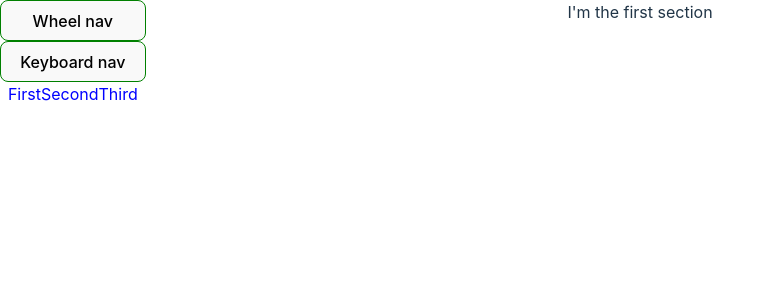
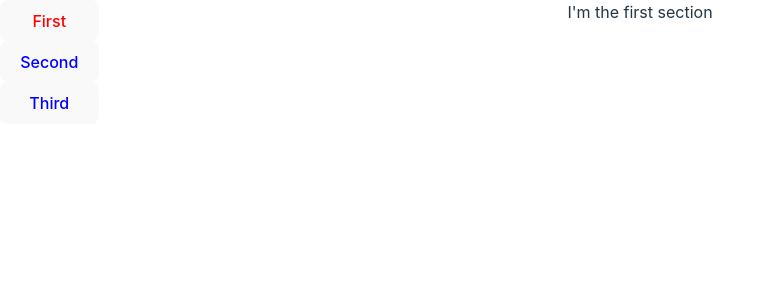
Before and after one commit to alex-fitzgerald/parchment, a React (Vite) app: page / in a window 1280 px wide. Shown: the top 300 px of the page, without its empty margins (0-775 px from the left). Built offline with nearby package versions, Linux system fonts and the light colour scheme.

Commit message:
fix: amend provider placement

```diff
--- a/src/components/parchment-button.tsx
+++ b/src/components/parchment-button.tsx
@@ -18,8 +18,6 @@ export default function Button({ children, to }: LinkProps) {
     const { currentParchmentSectionKey, parchmentSections } = useParchmentContext();
     const scrollToParchmentSection = useScrollToParchmentSection();
     const childIsFunction = typeof children === 'function';
-
-    console.log(currentParchmentSectionKey, parchmentSections, to);
 
     if (!to || !parchmentSections || !parchmentSections[to]) {
         return childIsFunction ? children() : children;
--- a/src/components/parchment-nav.tsx
+++ /dev/null
@@ -1,12 +0,0 @@
-import { type ReactNode } from 'react';
-import ParchmentProvider from '../state/parchment-provider.tsx';
-
-export default function ParchmentNav({ children }: Readonly<{ children: ReactNode }>) {
-    return (
-        <ParchmentProvider>
-            <nav>
-                {children}
-            </nav>
-        </ParchmentProvider>
-    );
-}
--- a/src/components/parchment.tsx
+++ b/src/components/parchment.tsx
@@ -1,5 +1,4 @@
 import { type ReactNode } from 'react';
-import ParchmentProvider from '../state/parchment-provider.tsx';
 
 interface ParchmentProps {
     children: ReactNode;
@@ -8,7 +7,6 @@ interface ParchmentProps {
 
 export default function Parchment({ children }: Readonly<ParchmentProps>) {
     return (
-        <ParchmentProvider>
         <div style={{ height: '100%', maxHeight: '100dvh', overflowY: 'auto', scrollSnapType: 'y mandatory' }}>
             <div
                 style={{
@@ -21,6 +19,5 @@ export default function Parchment({ children }: Readonly<ParchmentProps>) {
                 {children}
             </div>
         </div>
-        </ParchmentProvider>
     );
 }
--- a/src/demo-app.tsx
+++ b/src/demo-app.tsx
@@ -2,11 +2,10 @@ import './demo-app.css';
 import Parchment from './components/parchment.tsx';
 import {
     type ReactNode,
-    useState,
 } from 'react';
 import ParchmentSection from './components/parchment-section.tsx';
 import ParchmentButton from './components/parchment-button.tsx';
-import ParchmentNav from './components/parchment-nav.tsx';
+import ParchmentProvider from './state/parchment-provider.tsx';
 
 function MyNavButton({ isActive, children }: { isActive?: boolean; children: ReactNode }) {
     return (
@@ -40,49 +39,25 @@ function MyThirdSection() {
     );
 }
 
-function ToggleButton({ onClick, label, isActive }: { onClick: () => void; label: string; isActive: boolean }) {
+function DemoApp() {
     return (
-        <button
-            style={{ border: '1px solid', borderColor: isActive ? 'green' : 'transparent' }}
-            onClick={onClick}
-        >
-            {label}
-        </button>
-    );
-}
-
-function DemoApp() {
-    const [navigateByWheel, setNavigateByWheel] = useState(true);
-    const [navigateByDirectionalKeys, setNavigateByDirectionalKeys] = useState(true);
-
-    return (
-        <>
+        <ParchmentProvider>
             <div style={{ position: 'fixed', display: 'flex', flexDirection: 'column' }}>
-                <div style={{ display: 'flex', flexDirection: 'column' }}>
-                    <ToggleButton
-                        onClick={() => setNavigateByWheel(!navigateByWheel)}
-                        label="Wheel nav"
-                        isActive={navigateByWheel}
-                    />
-                    <ToggleButton
-                        onClick={() => setNavigateByDirectionalKeys(!navigateByDirectionalKeys)}
-                        label="Keyboard nav"
-                        isActive={navigateByDirectionalKeys}
-                    />
-                </div>
-                <ParchmentNav>
                 <ParchmentButton to="myFirstSection">
                     {
                         isActive => <MyNavButton isActive={isActive}>First</MyNavButton>
                     }
                 </ParchmentButton>
                 <ParchmentButton to="mySecondSection">
-                        <MyNavButton>Second</MyNavButton>
+                    {
+                        isActive => <MyNavButton isActive={isActive}>Second</MyNavButton>
+                    }
                 </ParchmentButton>
                 <ParchmentButton to="myThirdSection">
-                        <MyNavButton>Third</MyNavButton>
+                    {
+                        isActive => <MyNavButton isActive={isActive}>Third</MyNavButton>
+                    }
                 </ParchmentButton>
-                </ParchmentNav>
             </div>
             <Parchment>
                 <ParchmentSection id="myFirstSection">
@@ -95,7 +70,7 @@ function DemoApp() {
                     <MyThirdSection />
                 </ParchmentSection>
             </Parchment>
-        </>
+        </ParchmentProvider>
     );
 }
 
--- a/src/hooks/useScrollToParchmentSection.ts
+++ b/src/hooks/useScrollToParchmentSection.ts
@@ -4,12 +4,8 @@ import useParchmentContext from './useParchmentContext.ts';
 export default function useScrollToParchmentSection() {
     const { parchmentSections } = useParchmentContext();
 
-    if (!parchmentSections) {
-        return () => {};
-    }
-
     return (parchmentSectionKey: ParchmentSectionKey) => {
-        const nextSection = parchmentSections[parchmentSectionKey];
+        const nextSection = parchmentSections?.[parchmentSectionKey];
 
         nextSection?.ref?.current?.scrollIntoView({ behavior: 'smooth' });
     };
```
Also changed, not shown: src/state/reducer.ts (deleted, +0 -36 lines), src/state/types.ts (deleted, +0 -40 lines). Lines whose indentation alone changed are shown as unchanged.
